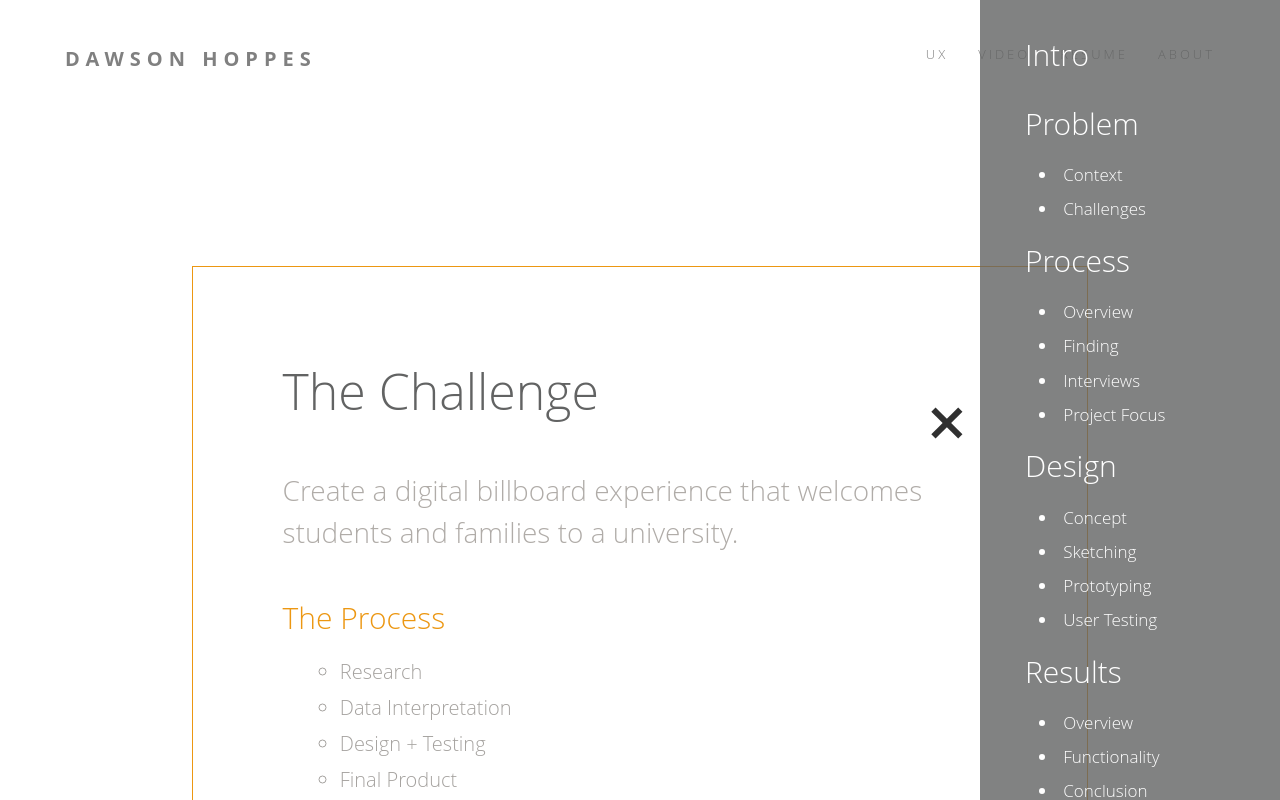
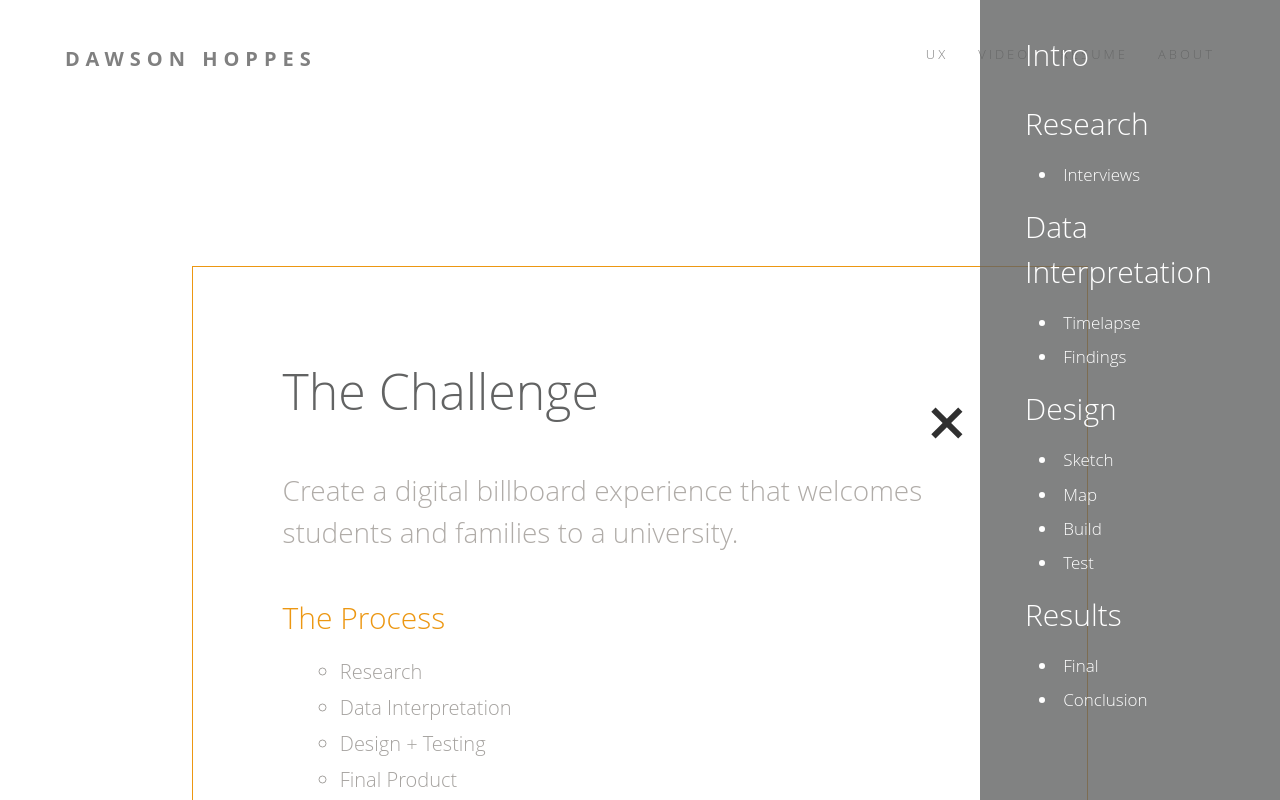
Before and after one commit to dawsonhoppes/dawsonhoppes.github.io, a plain HTML site: page orient.html in a window 1280 px wide. Both pictures are taken after a click on the element 1251 px from the left and 423 px from the top of the page. Shown: the top 800 px of the page. Drawn offline with nearby package versions, Linux system fonts and the light colour scheme.

Commit message:
sidebarnav orient

```diff
--- a/orient.html
+++ b/orient.html
@@ -29,29 +29,25 @@
 </nav>
 <aside>
   <a href="#intro">Intro</a>
-  <a href="#problem">Problem</a>
-	  <a href="#context"><li class="sidebar">Context</li></a>
-	  <a href="#challenges"><li class="sidebar">Challenges</li></a>
-  <a href="#process">Process</a>
-	  <a href="#overview"><li class="sidebar">Overview</li></a>
-	  <a href="#finding"><li class="sidebar">Finding</li></a>
+  <a href="#research">Research</a>
 	  <a href="#interviews"><li class="sidebar">Interviews</li></a>
-	  <a href="#projectfocus"><li class="sidebar">Project Focus</li></a>
+  <a href="#data">Data Interpretation</a>
+	  <a href="#timelapse"><li class="sidebar">Timelapse</li></a>
+	  <a href="#findings"><li class="sidebar">Findings</li></a>
   <a href="#design">Design</a>
-  	  <a href="#concept"><li class="sidebar">Concept</li></a>
-  	  <a href="#sketching"><li class="sidebar">Sketching</li></a>
-  	  <a href="#prototyping"><li class="sidebar">Prototyping</li></a>
-  	  <a href="#hifidelity"><li class="sidebar">User Testing</li></a>
+  	  <a href="#sketch"><li class="sidebar">Sketch</li></a>
+  	  <a href="#map"><li class="sidebar">Map</li></a>
+  	  <a href="#build"><li class="sidebar">Build</li></a>
+  	  <a href="#test"><li class="sidebar">Test</li></a>
   <a href="#results">Results</a>
-  	  <a href="#overview2"><li class="sidebar">Overview</li></a>
-  	  <a href="#functionality"><li class="sidebar">Functionality</li></a>
+  	  <a href="#final"><li class="sidebar">Final</li></a>
   	  <a href="#conclusion"><li class="sidebar">Conclusion</li></a>
 </aside>
 
 
 
 
-		<a name="problem">
+		<a name="intro">
 		<section class="background">
 		</a>
 			<div class="prob">
@@ -74,8 +70,9 @@
 
 			</div>
 
-		<a name="finding"><br></a>
 	</section>
+			<a name="research">
+
 	<section class="colored">
 <div class="row2">
 <div class="columnhalf">
@@ -87,13 +84,17 @@
 </div>
 </div>
 </section>
+</a>
+
 <section class="background">
 
 <p6>My first step with this challenge was to identify potential stakeholders, figure out their needs, and dive into their motivations. I decided the best way to gather the necessary data was to conduct a series of interviews and use that data to brainstorm content and style for the billboards.
 <br>
 <br>
 <br>
-<h10>User Interviews</h10>
+		<a name="interviews">
+
+<h10>User Interviews</h10></a>
 <br>
 <br>
 <br>
@@ -108,6 +109,8 @@
 </div>
 
 </section>
+		<a name="data">
+
 <section class="colored">
 <div class="row2">
 <div class="columnhalf">
@@ -118,7 +121,7 @@
 <h15>Data Interpretation</h15>
 </div>
 </div>
-</section>
+</section></a>
 <section class="background">
 
 
@@ -130,17 +133,18 @@ Watch the timelapse video below to see the process!</p6>
 <br>
 <br>
 <br>
+		<a name="timelapse">
 
 	<div class="videoWrapper">
     <!-- Copy & Pasted from YouTube -->
     <iframe width="560" height="349" src="https://www.youtube.com/embed/bl1-qqmO-1c" frameborder="0" allowfullscreen></iframe>
 	</div>
-
+</a>
 <br>
 <br>
 <br>
 <Br>
-		<a name="design"><h15>Findings</h15></a>
+		<a name="findings"><h15>Findings</h15></a>
 		<br>
 		<br>
 		<p6>Based off my user interviews, I identified these key insights about the content user's want and their general feelings toward digital advertisements and screens.</p>
@@ -173,7 +177,7 @@ Watch the timelapse video below to see the process!</p6>
 		</div>
 		<br>
 		<br>
-		<a name="design"><h10>Brainstorming</h10></a>
+<h10>Brainstorming</h10>
 		<br>
 		<br>
 		<p6>Reviewing the research findings led to 8 ideas for relevant and helpful screen content.</p>
@@ -190,6 +194,7 @@ Watch the timelapse video below to see the process!</p6>
 			</ul>
 		</div>
 </section>
+		<a name="design">
 <section class="colored">
 <div class="row">
 <div class="columnhalf">
@@ -202,9 +207,9 @@ Watch the timelapse video below to see the process!</p6>
 </div>
 
 </section>
-
+</a>
 <section class="background">
-		<a name="sketching"><br></a>
+		<a name="sketch"><br></a>
 		<h10>Sketching</h10>
 		<br>
 		<br>
@@ -217,7 +222,7 @@ Watch the timelapse video below to see the process!</p6>
 		  </div>
 		</div>
 
-		<a name="mapping"><br></a>
+		<a name="map"><br></a>
 			<br>
 			<br>
 			<brx>
@@ -235,7 +240,7 @@ Watch the timelapse video below to see the process!</p6>
 
 <Br>
 <br>
-<br>
+		<a name="build"><br></a>
 <br>
 <h10>Build</h10>
 <br>
@@ -252,7 +257,7 @@ Watch the timelapse video below to see the process!</p6>
 </div>
 
 
-<a name="prototyping"><br></a>
+<a name="test"><br></a>
 	<br>
 	<br>
 	<br>
@@ -288,6 +293,7 @@ Watch the timelapse video below to see the process!</p6>
 		<br>
 		<br>
 </section>
+		<a name="results">
 <section class="colored">
 <div class="row">
 <div class="columnhalf">
@@ -302,19 +308,22 @@ Watch the timelapse video below to see the process!</p6>
 </div>
 </div>
 </section>
+</a>
 <br>
 <br>
 <br>
-
+		<a name="final">
 <section class="background">
 	<div class="videoWrapper">
     <!-- Copy & Pasted from YouTube -->
     <iframe width="560" height="349" src="https://www.youtube.com/embed/wGzT6_gJB-I" frameborder="0" allowfullscreen></iframe>
 	</div>
+	</a>
 <br>
 <br>
 <br>
-<h10>What did I learn:</h10>
+		<a name="conclusion">
+<h10>What did I learn:</h10></a>
 		<div class="alist">
 			<ul class="a">
 				<li>Motion is not only fun, but can help engage and communicate content in effective ways.</li>
```
